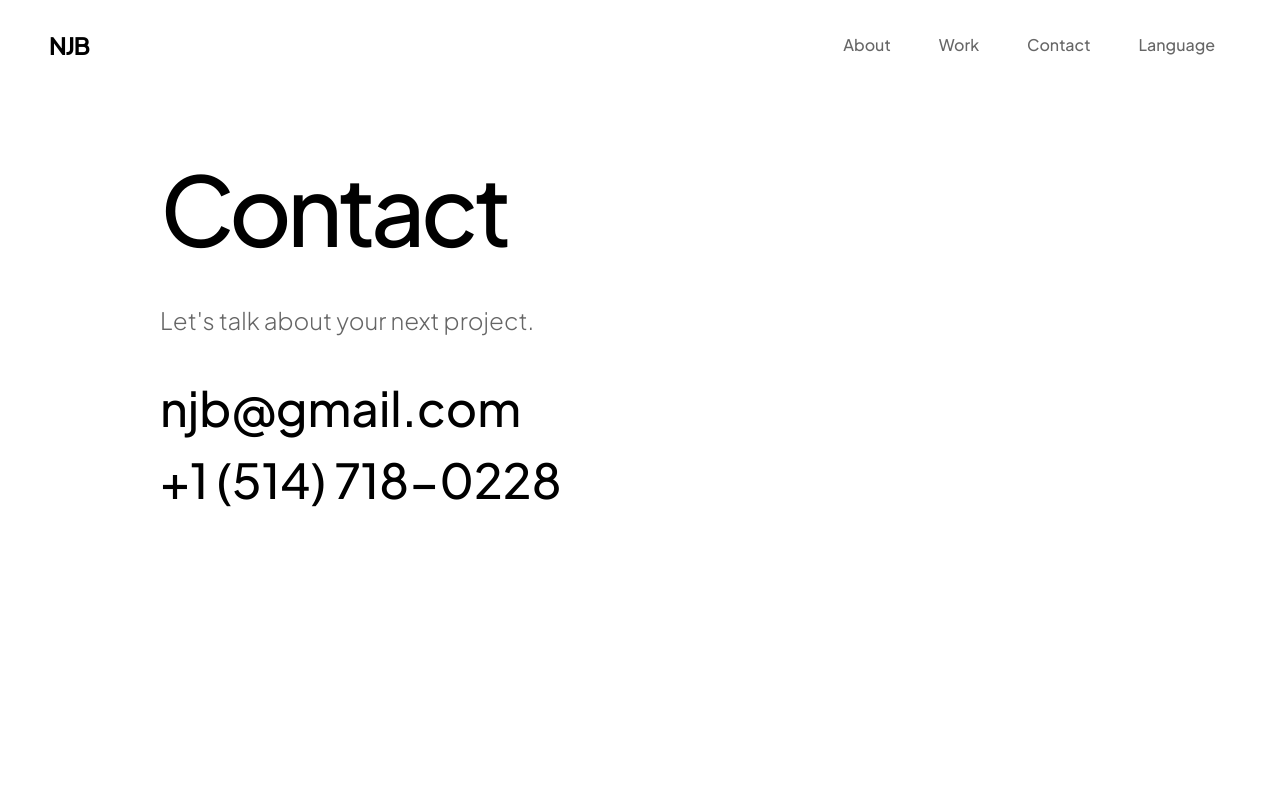
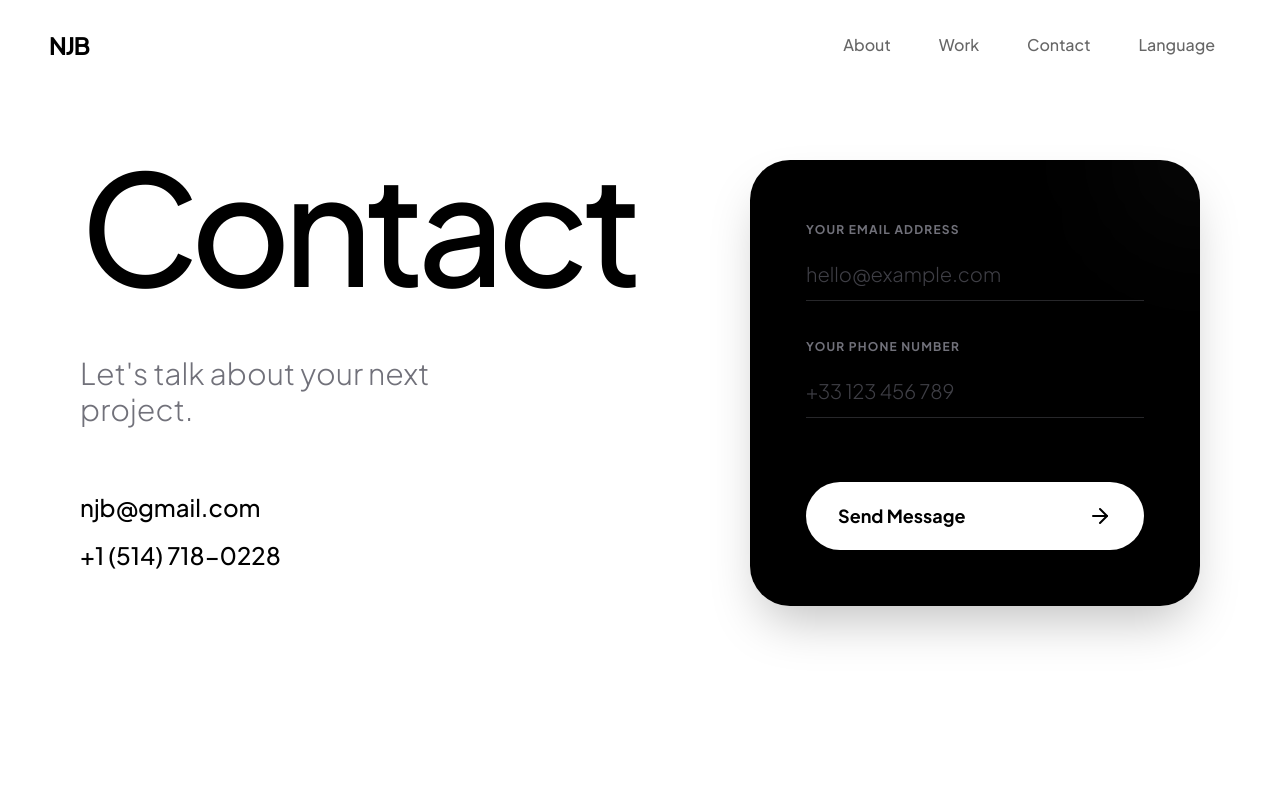
Before and after one commit to Miiles01/njb, a React (Vite) app: page /contacto in a window 1280 px wide. Shown: the top 800 px of the page. Built offline with nearby package versions, Linux system fonts and the light colour scheme; the HTML template or start-up script is replaced by a standard one; a web font is replaced by a local one.

Commit message:
feat: color trail images, contact page redesign with premium form and Title Case branding

```diff
--- a/src/context/LanguageContext.tsx
+++ b/src/context/LanguageContext.tsx
@@ -28,7 +28,11 @@ const translations = {
 
         // Contact
         'contact.title': 'Contacto',
-        'contact.subtitle': 'Hablemos sobre tu próximo proyecto.',
+        'contact.subtitle': 'Cuéntanos sobre tu próximo proyecto.',
+        'contact.form.email': 'Tu Correo Electrónico',
+        'contact.form.phone': 'Tu Número de Teléfono',
+        'contact.form.send': 'Enviar Mensaje',
+        'contact.form.success': '¡Gracias! Nos pondremos en contacto pronto.',
 
         // Work
         'work.title': 'Proyectos',
@@ -127,6 +131,10 @@ const translations = {
         // Contact
         'contact.title': 'Contact',
         'contact.subtitle': 'Let\'s talk about your next project.',
+        'contact.form.email': 'Your Email Address',
+        'contact.form.phone': 'Your Phone Number',
+        'contact.form.send': 'Send Message',
+        'contact.form.success': 'Thank you! We will get in touch soon.',
 
         // Work
         'work.title': 'Projects',
@@ -225,6 +233,10 @@ const translations = {
         // Contact
         'contact.title': 'Contact',
         'contact.subtitle': 'Parlons de votre prochain projet.',
+        'contact.form.email': 'Votre Adresse Email',
+        'contact.form.phone': 'Votre Numéro de Téléphone',
+        'contact.form.send': 'Envoyer le Message',
+        'contact.form.success': 'Merci ! Nous vous contacterons bientôt.',
 
         // Work
         'work.title': 'Projets',
--- a/src/pages/Contacto.tsx
+++ b/src/pages/Contacto.tsx
@@ -1,35 +1,132 @@
-import { motion } from "framer-motion";
+import { useState } from "react";
+import { motion, AnimatePresence } from "framer-motion";
+import { ArrowRight, Check } from "lucide-react";
 import AccordionNavbar from "@/components/AccordionNavbar";
 import Footer from "@/components/Footer";
 import { useLanguage } from "@/context/LanguageContext";
 
 const Contacto = () => {
   const { t } = useLanguage();
+  const [submitted, setSubmitted] = useState(false);
+
+  const handleSubmit = (e: React.FormEvent) => {
+    e.preventDefault();
+    setSubmitted(true);
+    setTimeout(() => setSubmitted(false), 5000);
+  };
+
   return (
-        <div className="min-h-screen bg-white flex flex-col">
+    <div className="min-h-screen bg-white flex flex-col font-heading">
       <AccordionNavbar />
-            <section className="pt-40 px-6 pb-20 flex-1">
-                <div className="container mx-auto max-w-5xl">
+
+      <main className="flex-1 pt-40 pb-20 px-6 md:px-12">
+        <div className="container mx-auto max-w-[1400px]">
+          <div className="flex flex-col lg:flex-row gap-20 items-start">
+
+            {/* Left Column: Massive Heading & Info */}
+            <div className="flex-1">
               <motion.h1
-                        initial={{ opacity: 0, y: 20 }}
+                initial={{ opacity: 0, y: 40 }}
                 animate={{ opacity: 1, y: 0 }}
-                        className="text-6xl md:text-8xl font-heading font-medium tracking-tighter mb-12"
+                transition={{ duration: 0.8, ease: "circOut" }}
+                className="text-[18vw] lg:text-[12vw] font-medium leading-[0.85] tracking-tighter mb-16 text-black"
               >
                 {t('contact.title')}
               </motion.h1>
-                    <p className="text-xl md:text-2xl font-heading font-light opacity-60 mb-12">
+
+              <motion.div
+                initial={{ opacity: 0 }}
+                animate={{ opacity: 1 }}
+                transition={{ delay: 0.5, duration: 1 }}
+                className="space-y-8"
+              >
+                <p className="text-2xl md:text-3xl font-light text-zinc-500 max-w-md leading-tight">
                   {t('contact.subtitle')}
                 </p>
-                    <div className="flex flex-col gap-6">
-                        <a href="mailto:njb@gmail.com" className="text-xl sm:text-3xl md:text-5xl font-heading font-medium hover:text-blue-600 transition-colors break-all">
+
+                <div className="flex flex-col gap-4 text-xl md:text-2xl font-medium pt-8">
+                  <a href="mailto:njb@gmail.com" className="hover:text-zinc-500 transition-colors">
                     njb@gmail.com
                   </a>
-                        <a href="tel:+15147180228" className="text-xl sm:text-3xl md:text-5xl font-heading font-medium hover:text-blue-600 transition-colors">
+                  <a href="tel:+15147180228" className="hover:text-zinc-500 transition-colors">
                     +1 (514) 718-0228
                   </a>
                 </div>
+              </motion.div>
             </div>
-            </section>
+
+            {/* Right Column: Black Form Container */}
+            <motion.div
+              initial={{ opacity: 0, scale: 0.95 }}
+              animate={{ opacity: 1, scale: 1 }}
+              transition={{ delay: 0.3, duration: 1, ease: "circOut" }}
+              className="w-full lg:w-[450px] bg-black text-white p-10 md:p-14 rounded-[40px] shadow-2xl overflow-hidden relative"
+            >
+              <AnimatePresence mode="wait">
+                {!submitted ? (
+                  <motion.form
+                    key="form"
+                    onSubmit={handleSubmit}
+                    className="flex flex-col gap-8 relative z-10"
+                    initial={{ opacity: 1 }}
+                    exit={{ opacity: 0, y: -20 }}
+                  >
+                    <div className="space-y-2">
+                      <label htmlFor="email" className="text-xs uppercase tracking-widest text-zinc-500 font-bold">
+                        {t('contact.form.email')}
+                      </label>
+                      <input
+                        required
+                        type="email"
+                        id="email"
+                        placeholder="hello@example.com"
+                        className="w-full bg-transparent border-b border-zinc-800 py-3 text-xl focus:border-white transition-colors outline-none placeholder:text-zinc-700"
+                      />
+                    </div>
+
+                    <div className="space-y-2">
+                      <label htmlFor="phone" className="text-xs uppercase tracking-widest text-zinc-500 font-bold">
+                        {t('contact.form.phone')}
+                      </label>
+                      <input
+                        required
+                        type="tel"
+                        id="phone"
+                        placeholder="+33 123 456 789"
+                        className="w-full bg-transparent border-b border-zinc-800 py-3 text-xl focus:border-white transition-colors outline-none placeholder:text-zinc-700"
+                      />
+                    </div>
+
+                    <button
+                      type="submit"
+                      className="group relative flex items-center justify-between bg-white text-black py-5 px-8 rounded-full text-lg font-bold mt-8 hover:bg-zinc-200 transition-all overflow-hidden"
+                    >
+                      <span className="relative z-10">{t('contact.form.send')}</span>
+                      <ArrowRight className="relative z-10 group-hover:translate-x-2 transition-transform" />
+                    </button>
+                  </motion.form>
+                ) : (
+                  <motion.div
+                    key="success"
+                    initial={{ opacity: 0, y: 20 }}
+                    animate={{ opacity: 1, y: 0 }}
+                    className="h-full flex flex-col items-center justify-center text-center py-20"
+                  >
+                    <Check className="w-16 h-16 text-green-500 mb-6" />
+                    <h3 className="text-2xl font-bold mb-2">Success!</h3>
+                    <p className="text-zinc-400">{t('contact.form.success')}</p>
+                  </motion.div>
+                )}
+              </AnimatePresence>
+
+              {/* Decorative elements for premium feel */}
+              <div className="absolute top-0 right-0 w-32 h-32 bg-white/5 rounded-full blur-3xl -mr-16 -mt-16" />
+            </motion.div>
+
+          </div>
+        </div>
+      </main>
+
       <Footer />
     </div>
   );
--- a/src/pages/Index.tsx
+++ b/src/pages/Index.tsx
@@ -156,7 +156,7 @@ const Hero = () => {
             <img
               src={src}
               alt=""
-              className="w-full h-auto object-contain grayscale"
+              className="w-full h-auto object-contain"
             />
           </div>
         ))}
```
Lines whose indentation alone changed are shown as unchanged.
